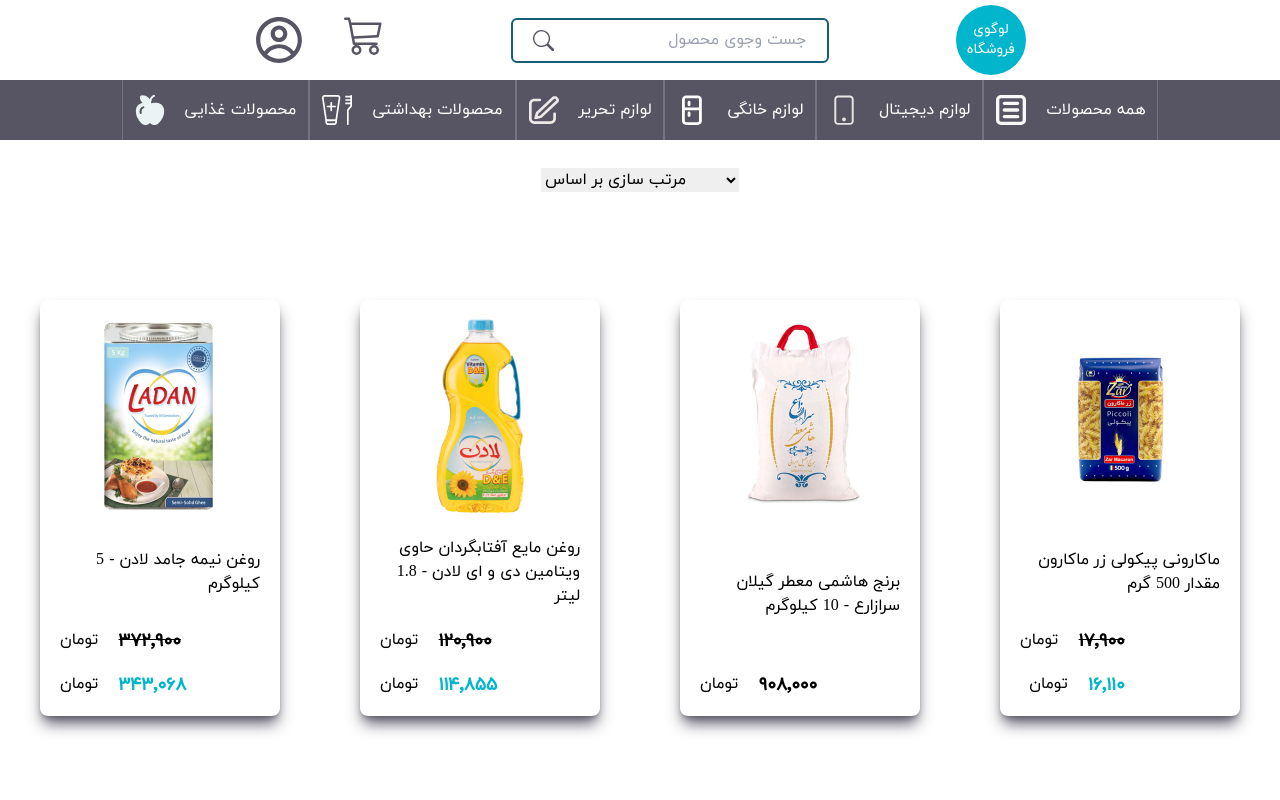
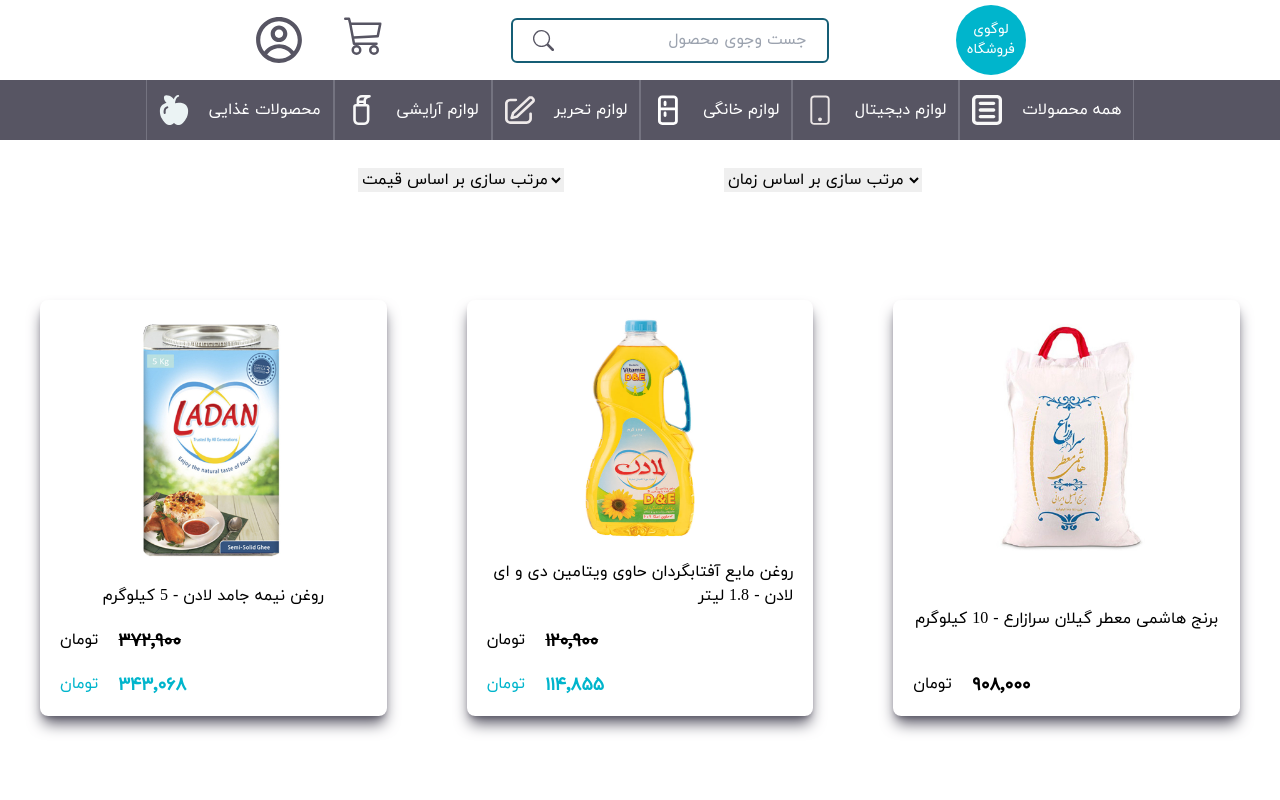
Before and after one commit to MohammadSobhanSaffary/Online_Shope_Project, a Next.js app: page /categories/foods in a window 1280 px wide. Shown: the top 800 px of the page. Built offline with nearby package versions, Linux system fonts and the light colour scheme; data requests are answered from the project's data file.

Commit message:
the categories bugs fixed and some fetures added

```diff
--- a/components/Header.jsx
+++ b/components/Header.jsx
@@ -33,9 +33,9 @@
             href: "/categories/stationery"
         },
         {
-            name: 'محصولات بهداشتی',
-            svg: '/hygiene.svg',
-            href: "/categories/health"
+            name: 'لوازم آرایشی',
+            svg: '/makeup.svg',
+            href: "/categories/makeup"
         },
         {
             name: 'محصولات غذایی',
@@ -97,12 +97,13 @@
                             </div>
 
                             {items.map(e => (
+                                <Link href={e.href}>
+                                    <div className='menuItems  p-3  items-center flex flex-row-reverse  gap-[20px] cursor-pointer text-white' >
+                                        <Image src={e.svg} width='40' height='40' alt={e.name} />
+                                        <span className='text-[18px]'>{e.name}</span>
 
-                                <div className='menuItems  p-3  items-center flex flex-row-reverse  gap-[20px] cursor-pointer text-white' >
-                                    <Image src={e.svg} width='40' height='40' alt={e.name} />
-                                    <span className='text-[18px]'>{e.name}</span>
-
-                                </div>
+                                    </div>
+                                </Link>
                             ))}
                         </div>
                         {/* <AiOutlineClose className='w-8 h-8  duration-200 ' fill='#575563' onClick={()=>setToggle(false)} /> */}
--- a/components/Slider1.jsx
+++ b/components/Slider1.jsx
@@ -30,7 +30,7 @@
 
         >
             <SwiperSlide>
-                <Link href='/categories/digital'>
+                <Link href='/categories/digital-tools'>
                     <div className='h-[28rem]  slide1'>
                     </div>
                 </Link>
@@ -43,7 +43,7 @@
                         <p className='text-2xl pr-20'>برای مشاهده لوازم خانگی فروشگاه کلیک کنید
                         </p>
 
-                        <Link href='/'>
+                        <Link href='/furniture'>
                             <button className='rounded-[50%] w-16 h-16 text-xl bg-gray-500 text-white cursor-pointer'>
                                 اینجا
                             </button>
@@ -55,6 +55,7 @@
 
 
             <SwiperSlide>
+                <Link href='/'>
                     <div className='slide3 h-[28rem] flex justify-end items-center z-10 px-10 ml-6'>
                         <div className='hidden 2xl:flex flex-col  items-center  gap-7'>
                             <p className='text-3xl font-extrabold  text-red-600'>انواع خوراکی های خارجی و ایرانی </p>
@@ -65,6 +66,7 @@
                             </div>
                         </div>
                     </div>
+                </Link>
             </SwiperSlide>
 
             <SwiperSlide>
--- a/components/card.jsx
+++ b/components/card.jsx
@@ -20,7 +20,7 @@
                             <span>تومان</span>
                             <span className={(Number(product.off) !== 0) ? 'text-right text-lg self-end font-bold line-through' : 'text-right text-lg self-end font-bold '}>{persianNumber((Number(product.price)))} </span>
                         </div>
-                        {(Number(product.off) !== 0) ? <div className='flex  flex-row-reverse sproductf-start gap-5'> <span className='text-right text-lg sproductf-end font-bold text-[#00B5CC]'>    {persianNumber(Math.floor((Number(product.price) - Number(product.price) * Number(product.off) / 100)))} </span>  <span>تومان</span ></div> : ''}
+                        {(Number(product.off) !== 0) ? <div className='flex  flex-row-reverse sproductf-start gap-5'> <span className='text-right text-lg sproductf-end font-bold text-[#00B5CC]'>    {persianNumber(Math.floor((Number(product.price) - Number(product.price) * Number(product.off) / 100)))} </span>  <span className='text-[#00B5CC]'>تومان</span ></div> : ''}
 
                     </div>
                 </div>
--- a/components/sldier2.jsx
+++ b/components/sldier2.jsx
@@ -35,7 +35,7 @@
 
         >
 
-            {data.map(el => ((name === 'best') ? el.best === "+" : el.new === "+") ? (
+            {data.map(el => ((name === 'best') ? el.best === "+" : el.new === "1") ? (
 
                 <SwiperSlide key={el.id} >
                     <div className='      h-[26rem] my-20'>
--- a/pages/categories/[categories].jsx
+++ b/pages/categories/[categories].jsx
@@ -5,15 +5,15 @@
 function categories({ data, params }) {
   const [state, setstate] = useState(
     {
-      products: data.filter(el=>el.tag===params.categories),
+      products: data.filter(el => el.tag === params.categories),
       params
     });
 
   useEffect(() => {
 
 
-        setstate(  {
-          products: data.filter(el=>el.tag===params.categories),
+    setstate({
+      products: data.filter(el => el.tag === params.categories),
       params
     })
   }
@@ -24,25 +24,75 @@
     <Main>
       <div className='w-full h-full flex flex-col'>
         <div className='w-full h-20 flex justify-center items-center  gap-40'>
-          <select className="" >
-            <option id='1'>مرتب سازی بر اساس</option>
-            <option id='2'> گران ترین به ارزان ترین</option>
-            <option id='3'>ارزان ترین به گران ترین</option>
-            <option id='4'>جدید ترین  به قدیمی ترین</option>
+          <select className="" onChange={(e) => {
+
+            (e.target.value === '1') ?
+              setstate({
+                products: state.products.sort((a, b) => {
+                  return a.price - b.price;
+                }),
+                params: state.params
+              }
+              ) : (e.target.value === '2')
+                ? setstate({
+                  products: state.products.sort((a, b) => {
+                    return b.price - a.price;
+                  }),
+                  params: state.params
+                }) : ''
+          }} >
+            <option >  مرتب سازی بر اساس قیمت</option>
+            <option value='2'> گران ترین به ارزان ترین</option>
+            <option value='1'>ارزان ترین به گران ترین</option>
+          </select>
+
+
+
+          <select className="" onChange={(e) => {
+
+            (e.target.value === '1') ?
+              setstate({
+                products: state.products.sort((a, b) => {
+                  return a.now - b.now;
+                }),
+                params: state.params
+              }
+              ) : (e.target.value === '2')
+                ? setstate({
+                  products: state.products.sort((a, b) => {
+                    return b.now - a.now;
+                  }),
+                  params: state.params
+                }) : ''
+          }} >
+
+
+
+            <option >  مرتب سازی بر اساس زمان </option>
+            <option value='2'> جدید ترین به قدیمی ترین</option>
+            <option value='1'>قدیمی ترین به جدید ترین</option>
+
+
           </select>
 
         </div>
+
+
+
         <div className='grid grid-cols-12 '>
           {
             state.products.map(
               el => (
-              <div className="col-span-6 md:col-span-3  mx-10">
+                <div className="col-span-12 sm:col-span-6 md:col-span-4 2xl:col-span-3  mx-10">
                   <Card product={el} />
-
-
-
-
                 </div>
+              )
+            )
+          }
+        </div>
+      </div>
+    </Main >
+  )
 
 
 
@@ -50,13 +100,10 @@
 
 
 
-            )
-          )
-          }
-        </div>
-      </div>
-    </Main>
-  )
+
+
+
+
 }
 export default categories
 
@@ -69,7 +116,7 @@
 
 
 export async function getStaticPaths() {
-  const categories = ["foods", "health", "stationery", "furniture", "digital-tools"]
+  const categories = ["foods", "makeup", "stationery", "furniture", "digital-tools"]
 
   const categoryPaths = categories.map(item => ({
     params: {
--- a/pages/products/[product].jsx
+++ b/pages/products/[product].jsx
@@ -0,0 +1,62 @@
+import React from 'react'
+
+function Product({data}) {
+    return (
+        <div>adasd</div>
+    )
+}
+
+
+export default Product
+
+
+
+
+
+
+
+
+
+
+
+
+
+
+
+
+
+
+
+
+
+
+
+export async function getStaticPaths() {
+[]
+    const productPaths = data.map(item => ({
+        params: {
+            product: item.id
+        }
+    }
+    ))
+
+
+    return {
+        paths: productPaths,
+        fallback: false,
+    }
+}
+
+
+
+export async function getStaticProps({ params }) {
+
+    const res = await fetch(`http://localhost:4000/products`)
+    const data = await res.json()
+    return {
+        props: {
+            data,
+            params,
+        }
+    }
+}
```
Also changed, not shown: db.json (+31 -31 lines), public/makeup.svg (added). Lines whose indentation alone changed are shown as unchanged.
